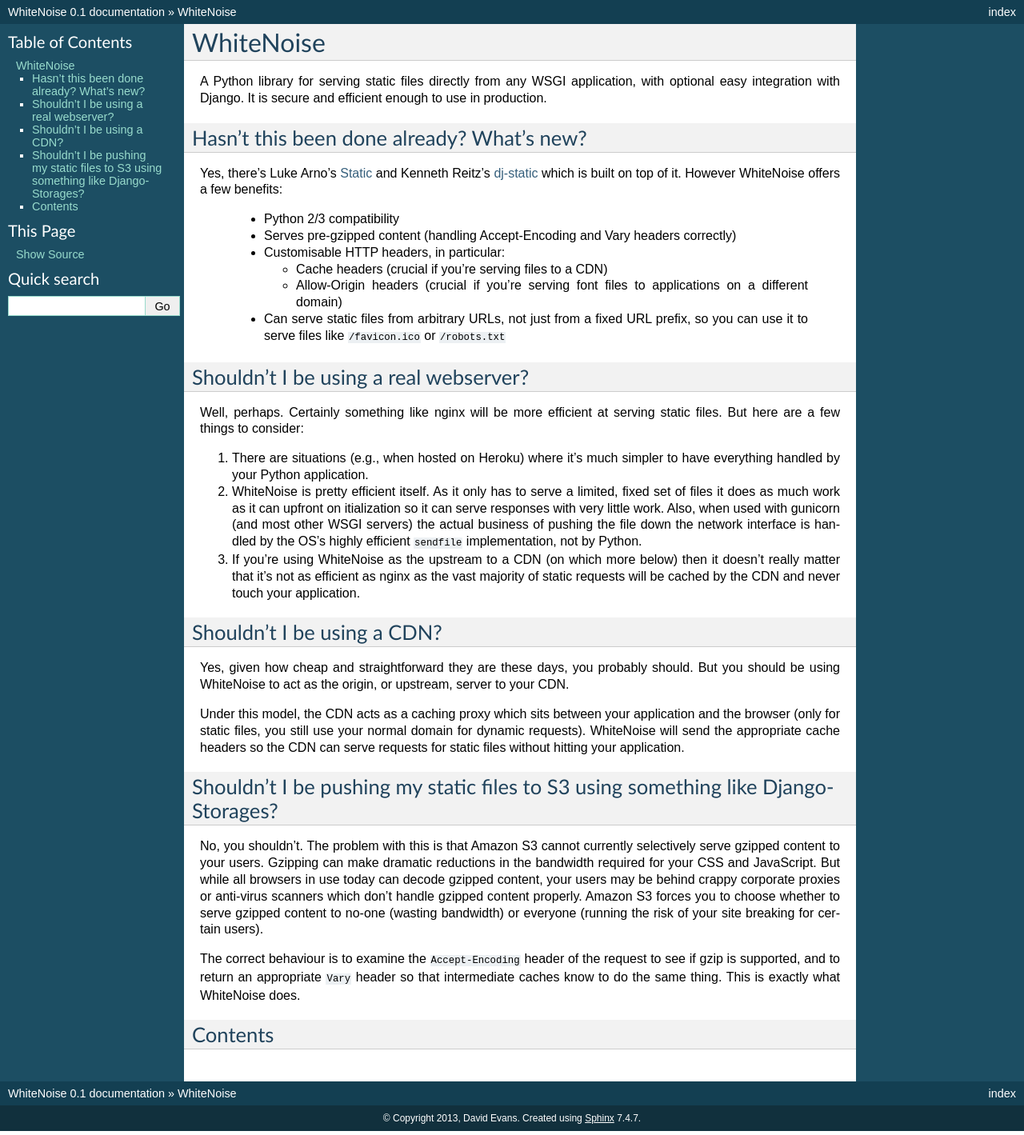
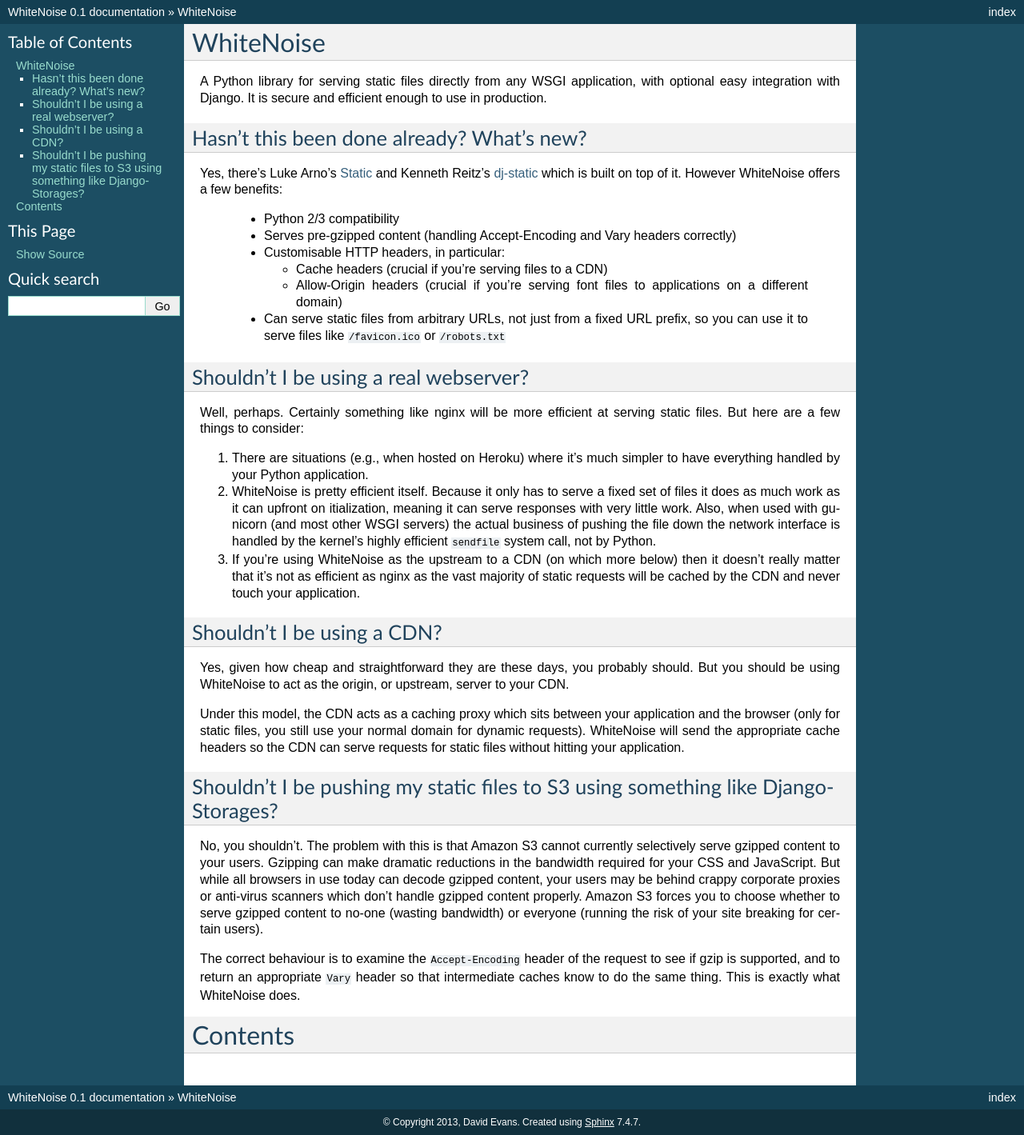
Before and after one commit to gorbunov87/white_noise, a Sphinx documentation site: the page built from docs/index.rst, in a window 1280 px wide. Shown: the whole page at 80% size. Built offline with Sphinx 7.4.7, drawn with Linux system fonts in a browser that asks for light colours.

Commit message:
Documentation tweak

```diff
--- a/docs/index.rst
+++ b/docs/index.rst
@@ -34,11 +34,11 @@
 1. There are situations (e.g., when hosted on Heroku) where it's much simpler to have
    everything handled by your Python application.
 
-2. WhiteNoise is pretty efficient itself. As it only has to serve a limited, fixed set of
-   files it does as much work as it can upfront on itialization so it can serve responses
-   with very little work. Also, when used with gunicorn (and most other WSGI servers) the
-   actual business of pushing the file down the network interface is handled by the OS's
-   highly efficient ``sendfile`` implementation, not by Python.
+2. WhiteNoise is pretty efficient itself. Because it only has to serve a fixed set of
+   files it does as much work as it can upfront on itialization, meaning it can serve
+   responses with very little work. Also, when used with gunicorn (and most other WSGI
+   servers) the actual business of pushing the file down the network interface is handled
+   by the kernel's highly efficient ``sendfile`` system call, not by Python.
 
 3. If you're using WhiteNoise as the upstream to a CDN (on which more below) then it
    doesn't really matter that it's not as efficient as nginx as the vast majority of
@@ -73,7 +73,7 @@
 the same thing. This is exactly what WhiteNoise does.
 
 Contents
---------
+========
 
 .. toctree::
    :maxdepth: 2
```
